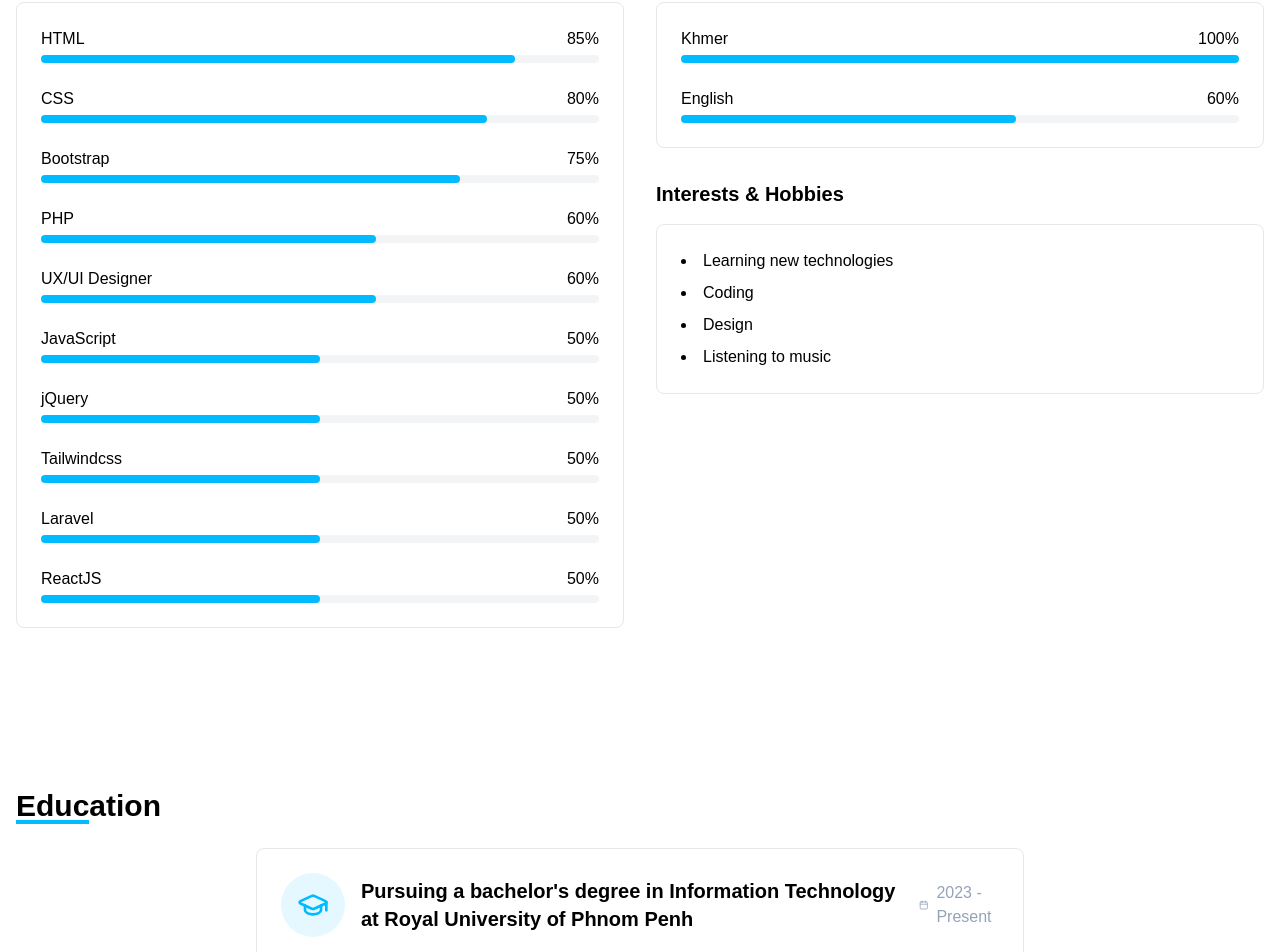
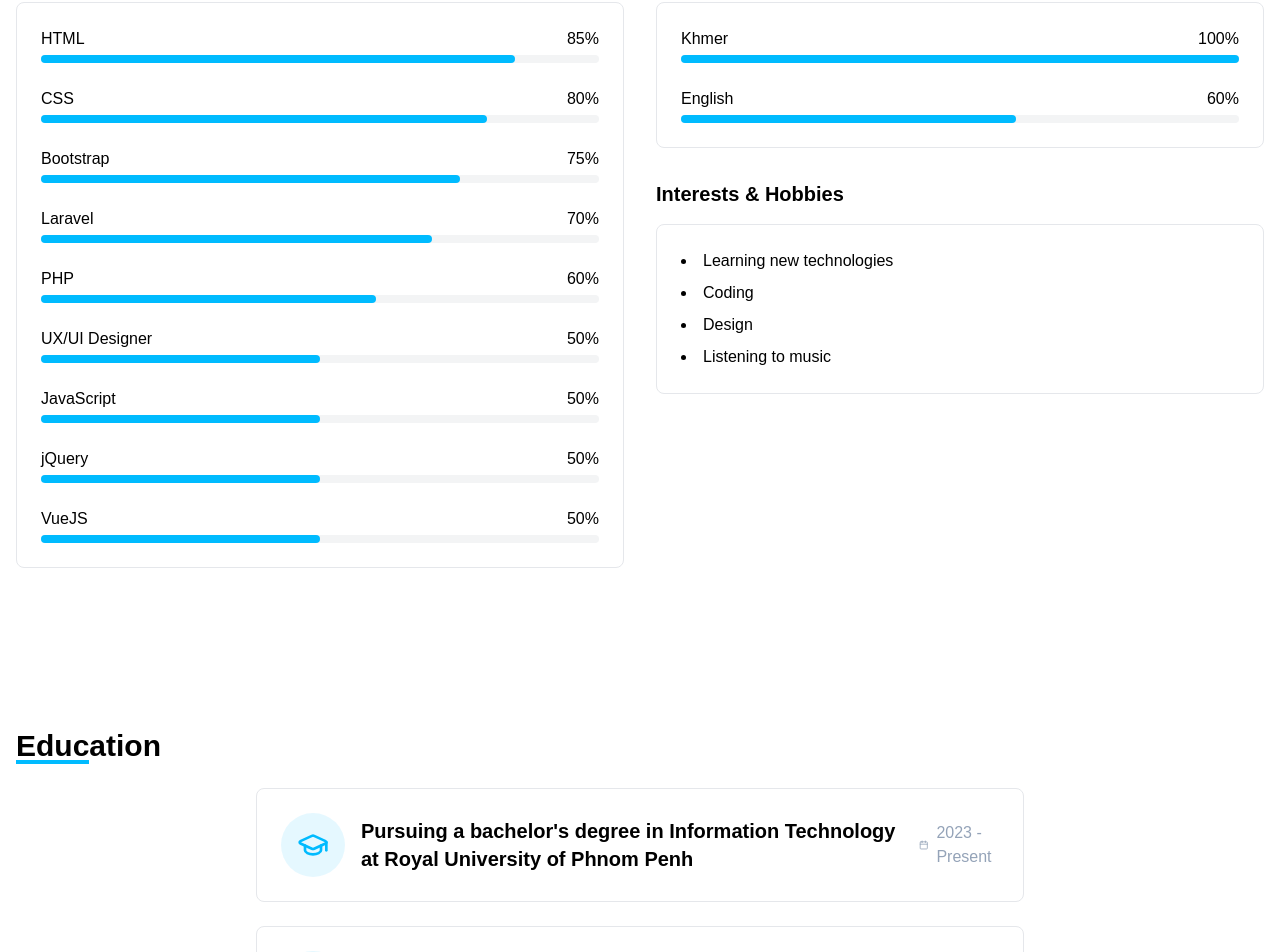
Before and after one commit to houmenghor/menghor-hou-portfolio, a React (Vite) app: page / in a window 1280 px wide. Shown: the part 1551-2503 px from the top of the page. Built offline with nearby package versions, Linux system fonts and the light colour scheme.

Commit message:
edit skill

```diff
--- a/src/pages/SkillsSection.jsx
+++ b/src/pages/SkillsSection.jsx
@@ -9,13 +9,12 @@ const SkillsSection = () => {
     { name: "HTML", level: 85 },
     { name: "CSS", level: 80 },
     { name: "Bootstrap", level: 75 },
+    { name: "Laravel", level: 70 },
     { name: "PHP", level: 60 },
-    { name : "UX/UI Designer", level: 60},
+    { name : "UX/UI Designer", level: 50},
     { name: "JavaScript", level: 50 },
     { name: "jQuery", level: 50 },
-    { name : "Tailwindcss", level: 50},
-    { name: "Laravel", level: 50 },
-    { name: "ReactJS", level: 50 },
+    { name: "VueJS", level: 50 },
   ];
 
   const languages = [
```
